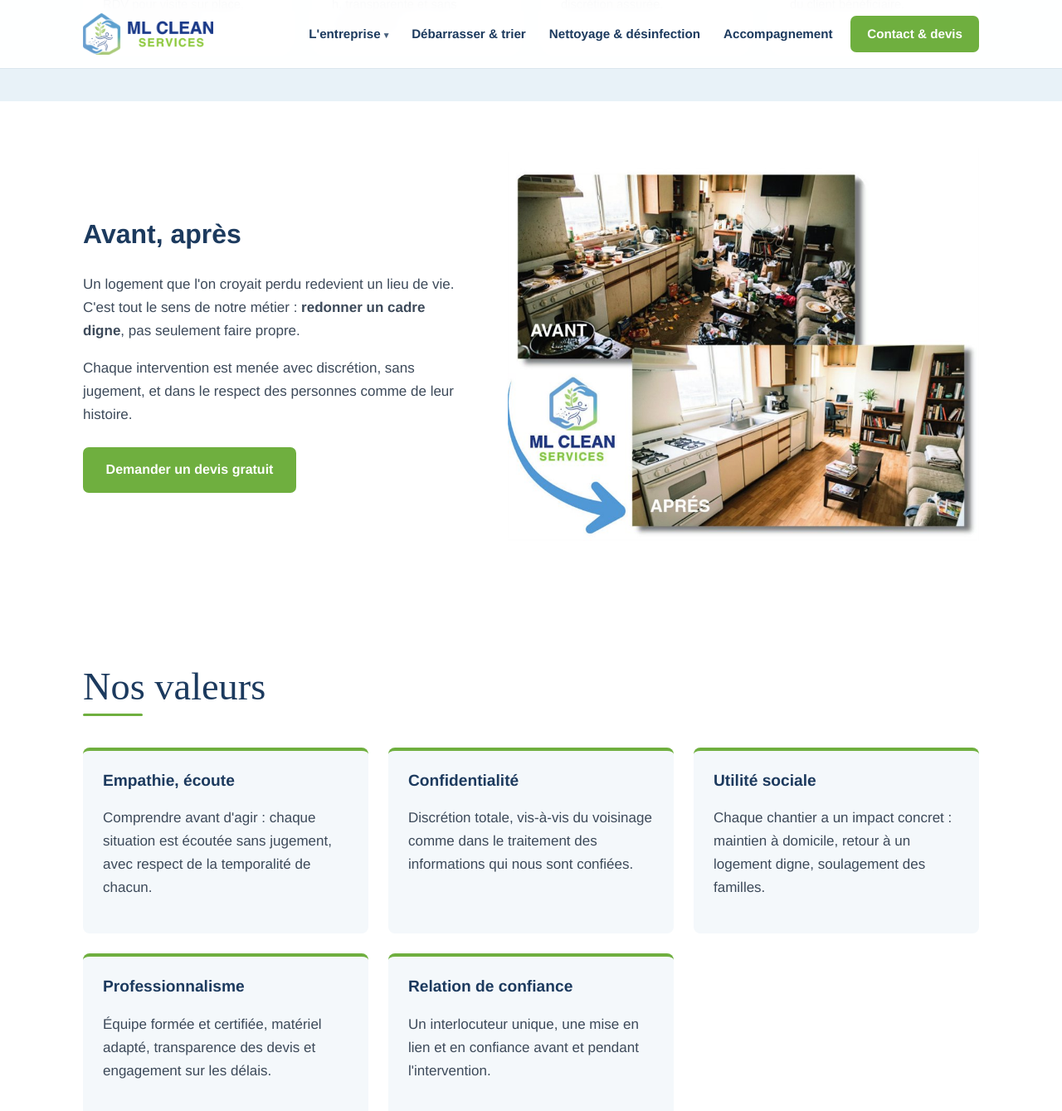
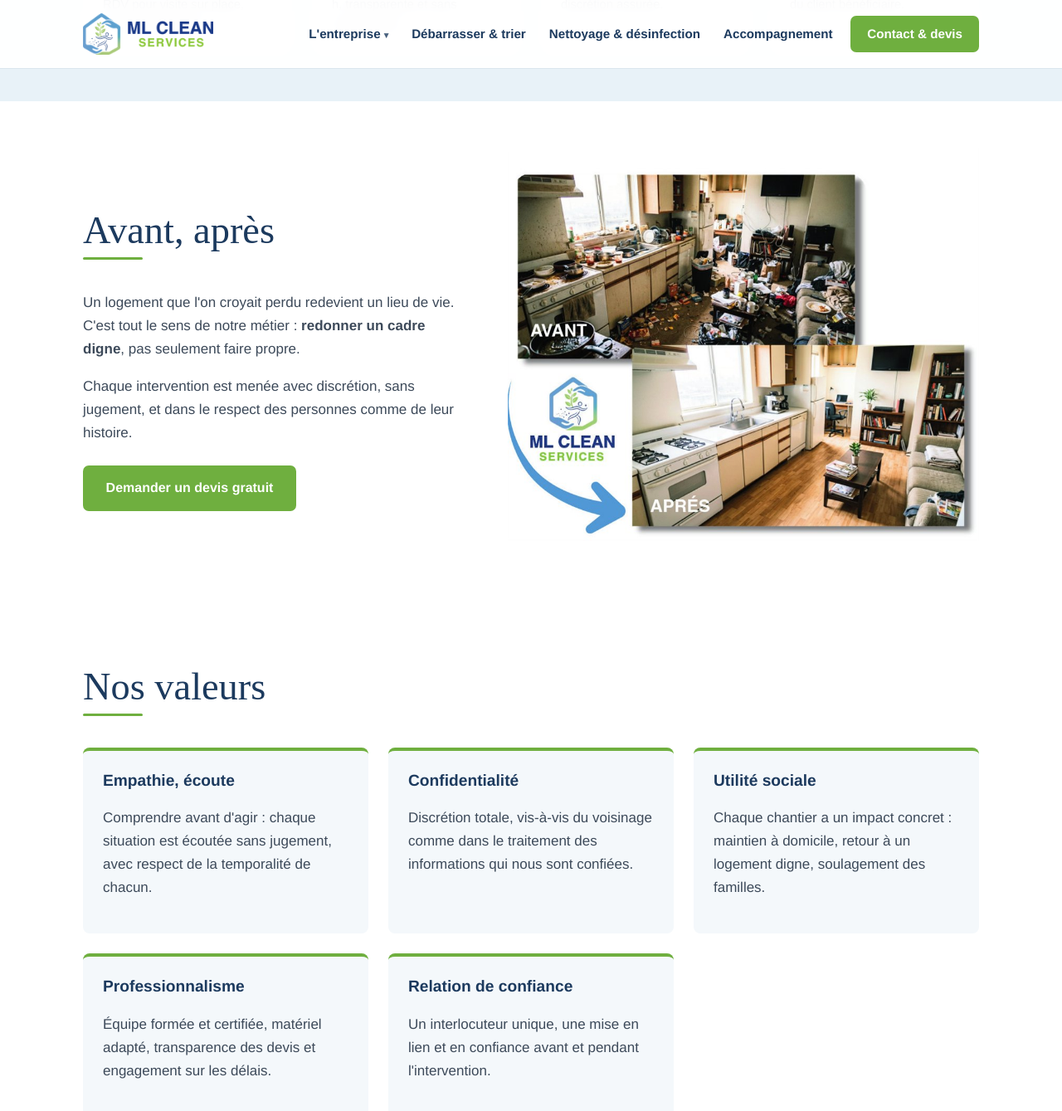
Before and after one commit to laeti-bras-droit-infopreneurs/mlclean-preview, a Jekyll site: the page built from index.html, in a window 1280 px wide and 1400 px high, scrolled down 3237 px. Shown: the top 1339 px of the window at 83% size. Built offline with Jekyll 4.4.1, drawn with Linux system fonts in a browser that asks for light colours; some web fonts are replaced.

Commit message:
Sync : titre calligraphie

```diff
--- a/assets/css/style.css
+++ b/assets/css/style.css
@@ -169,13 +169,13 @@ section { padding: 3.5rem 0; }
 
 /* Titres de sections : calligraphie de la plaquette (soulignés de vert) */
 .bloc-mission h2, .bloc-prestations h2, .bloc-etapes h2, .bloc-valeurs h2,
-.situations-liees h2, .bloc-faq h2, .autres-poles h2 {
+.situations-liees h2, .bloc-faq h2, .autres-poles h2, .bloc-avant-apres h2 {
   font-family: "Style Script", "Segoe Script", cursive;
   font-weight: 400; font-size: clamp(2.1rem, 4.5vw, 2.9rem); line-height: 1.1;
 }
 .bloc-mission h2::after, .bloc-prestations h2::after, .bloc-etapes h2::after,
 .bloc-valeurs h2::after, .situations-liees h2::after, .bloc-faq h2::after,
-.autres-poles h2::after {
+.autres-poles h2::after, .bloc-avant-apres h2::after {
   content: ""; display: block; width: 72px; height: 3px;
   background: var(--vert); border-radius: 2px; margin-top: 0.4rem;
 }
```
